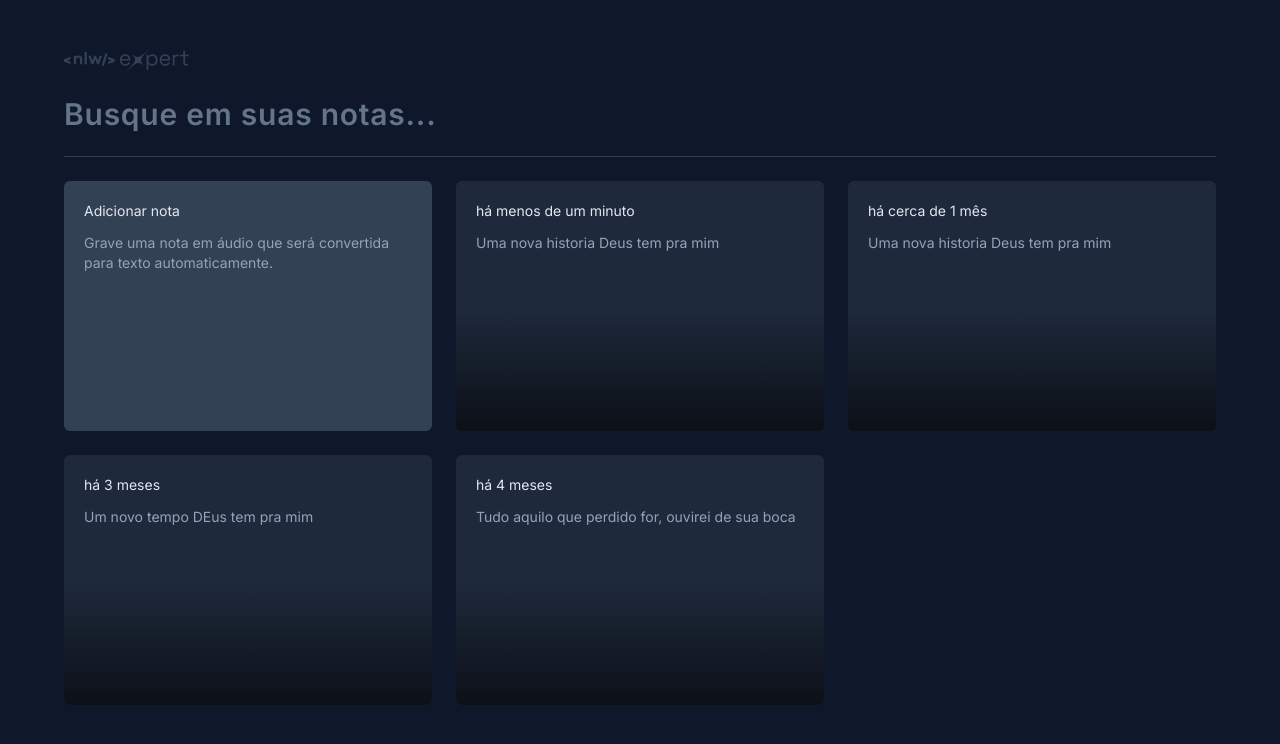
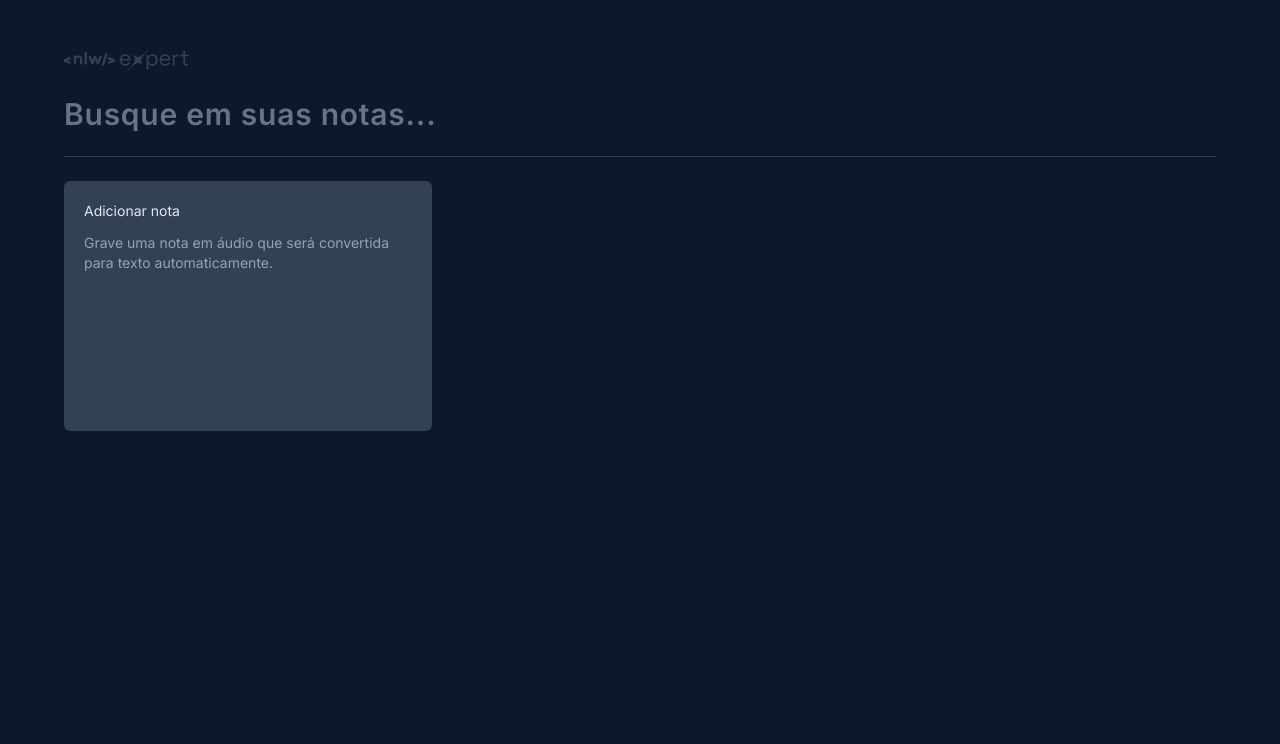
Before and after one commit to EsdrasCFF/my-notes, a React (Vite) app: page / in a window 1280 px wide. Shown: the top 744 px of the page. Built offline with nearby package versions, Linux system fonts and the light colour scheme.

Commit message:
feat: add sonner

```diff
--- a/package.json
+++ b/package.json
@@ -14,7 +14,8 @@
     "date-fns": "^3.6.0",
     "lucide-react": "^0.378.0",
     "react": "^18.2.0",
-    "react-dom": "^18.2.0"
+    "react-dom": "^18.2.0",
+    "sonner": "^1.4.41"
   },
   "devDependencies": {
     "@types/react": "^18.2.66",
--- a/src/app.tsx
+++ b/src/app.tsx
@@ -1,9 +1,37 @@
+import { useState } from 'react'
 import logo from './assets/logo-my-notes.svg'
 import { NewNoteCard } from './components/new-note-card'
 import { NoteCard } from './components/note-card'
 
+interface Note {
+  id: string;
+  date: Date;
+  content: string
+}
 
 export function App() {
+  const [notes, setNotes] = useState<Note[]>(() => {
+    const notes = localStorage.getItem('@my-notes/notes-array')
+    if(!notes) {
+      return []
+    }
+
+    return JSON.parse(notes)
+  })
+
+  function handleCreatedNote(content: string) {
+    const newNote = {
+      id: crypto.randomUUID(),
+      date: new Date(),
+      content
+    }
+
+    const notesArray = [newNote, ...notes]
+
+    setNotes(notesArray)
+
+    localStorage.setItem('@my-notes/notes-array', JSON.stringify(notesArray))
+  }
 
   return (
     <div className="mx-auto max-w-6xl my-12 space-y-6">
@@ -20,11 +48,10 @@ export function App() {
       <div className='h-px bg-slate-700'/>
 
       <div className='grid grid-cols-3 auto-rows-[250px] text-sm gap-6' >
-        <NewNoteCard />
-        <NoteCard date={new Date()} content='Uma nova historia Deus tem pra mim' />
-        <NoteCard date={new Date('04/04/2024')} content='Uma nova historia Deus tem pra mim' />
-        <NoteCard date={new Date('02/02/2024')} content='Um novo tempo DEus tem pra mim' />
-        <NoteCard date={new Date('01/01/2024')} content='Tudo aquilo que perdido for, ouvirei de sua boca' />
+        <NewNoteCard handleCreatedNote={handleCreatedNote} />
+        {notes.map((note) => (
+          <NoteCard content={note.content} date={note.date} key={note.id}  />
+        ))}
       </div>
 
     </div>
```
Also changed, not shown: 1 other file (tests, documents, lock files or other folders).
